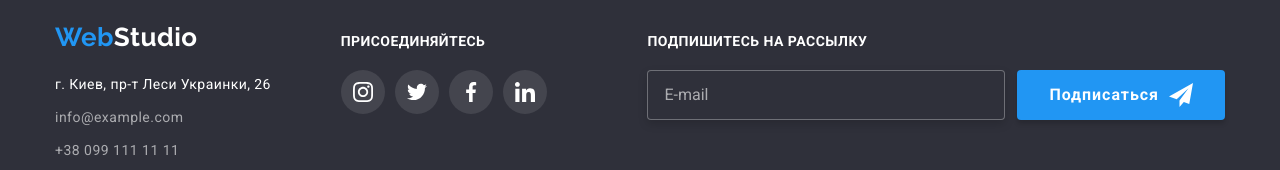
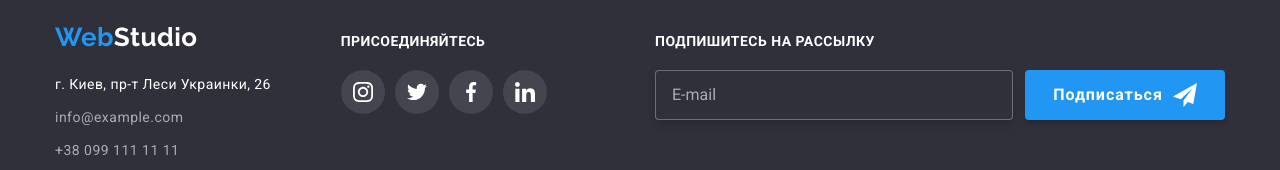
Before and after one commit to AntonioKBP/goit-markup-hw-06, a plain HTML site: page index.html in a window 1280 px wide. Shown: the part 2729-2899 px from the top of the page. Drawn offline with nearby package versions, Linux system fonts and the light colour scheme.

Commit message:
final footer subsribtion

```diff
--- a/css/styles.css
+++ b/css/styles.css
@@ -614,11 +614,24 @@ ul {
 .footer-btn {
   display: flex;
   align-items: center;
+  justify-content: center;
+  width: 200px;
+  height: 50px;
+  padding: 0;
+  font-weight: 700;
+  font-size: 16px;
+  line-height: 1.875;
+  letter-spacing: 0.06em;
+  color: var(--white-color);
+  box-shadow: 0px 4px 4px rgba(0, 0, 0, 0.15);
+  background-color: var(--accent-color);
+  border: none;
+  border-radius: 4px;
+  cursor: pointer;
+  transition: background-color 250ms var(--cubik-timings);
 }
 
 .subscribe-icon {
-  width: 24px;
-  height: 24px;
   fill: var(--white-color);
   margin-left: 10px;
 }
```
